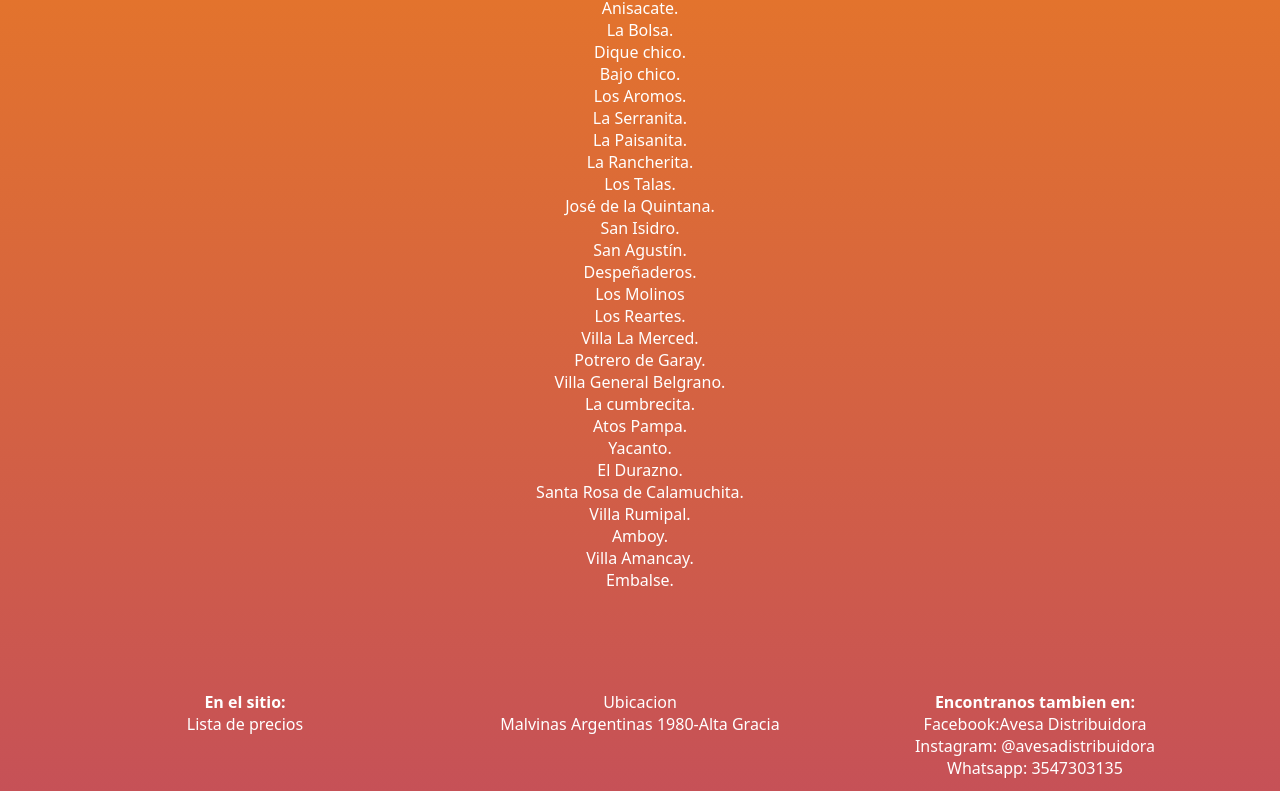
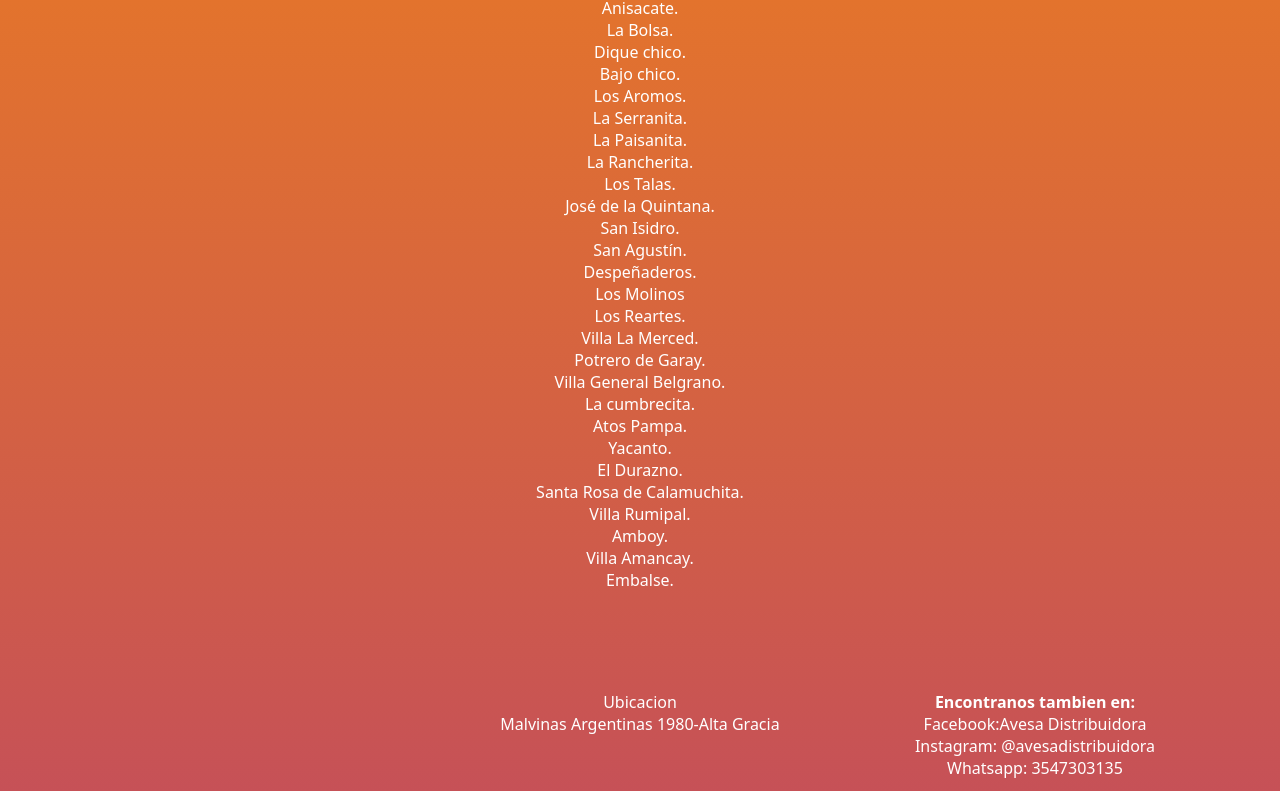
Before and after one commit to joseignaciogait/distribuidora-avesa, a website: page pages/zonas-de-distribucion.html in a window 1280 px wide. Shown: the part 391-1182 px from the top of the page. Drawn offline with nearby package versions, Linux system fonts and the light colour scheme.

Commit message:
correcciones en zonas de distribucion

```diff
--- a/pages/zonas-de-distribucion.html
+++ b/pages/zonas-de-distribucion.html
@@ -74,10 +74,7 @@
     </main>
     <footer>
       <div class="sitio">
-        <h4>En el sitio:</h4>
-        <ul class="barra-de-navegacion-inferior">
-          <li><a href="../index.html">Lista de precios</a></li>
-        </ul>
+
       </div>
       <div class="ubicacion">
         <ul class="barra-de-navegacion-inferior">
```
